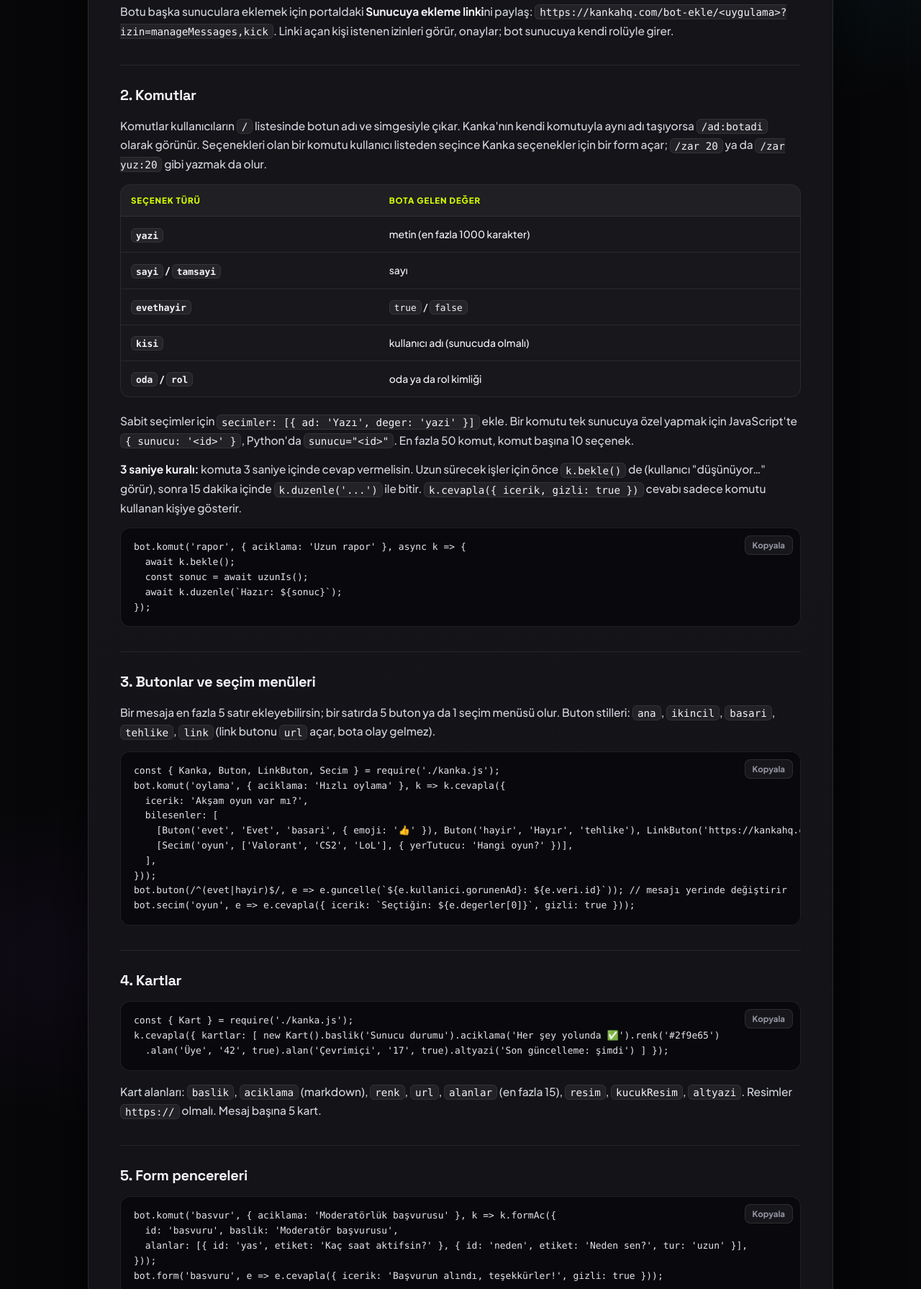
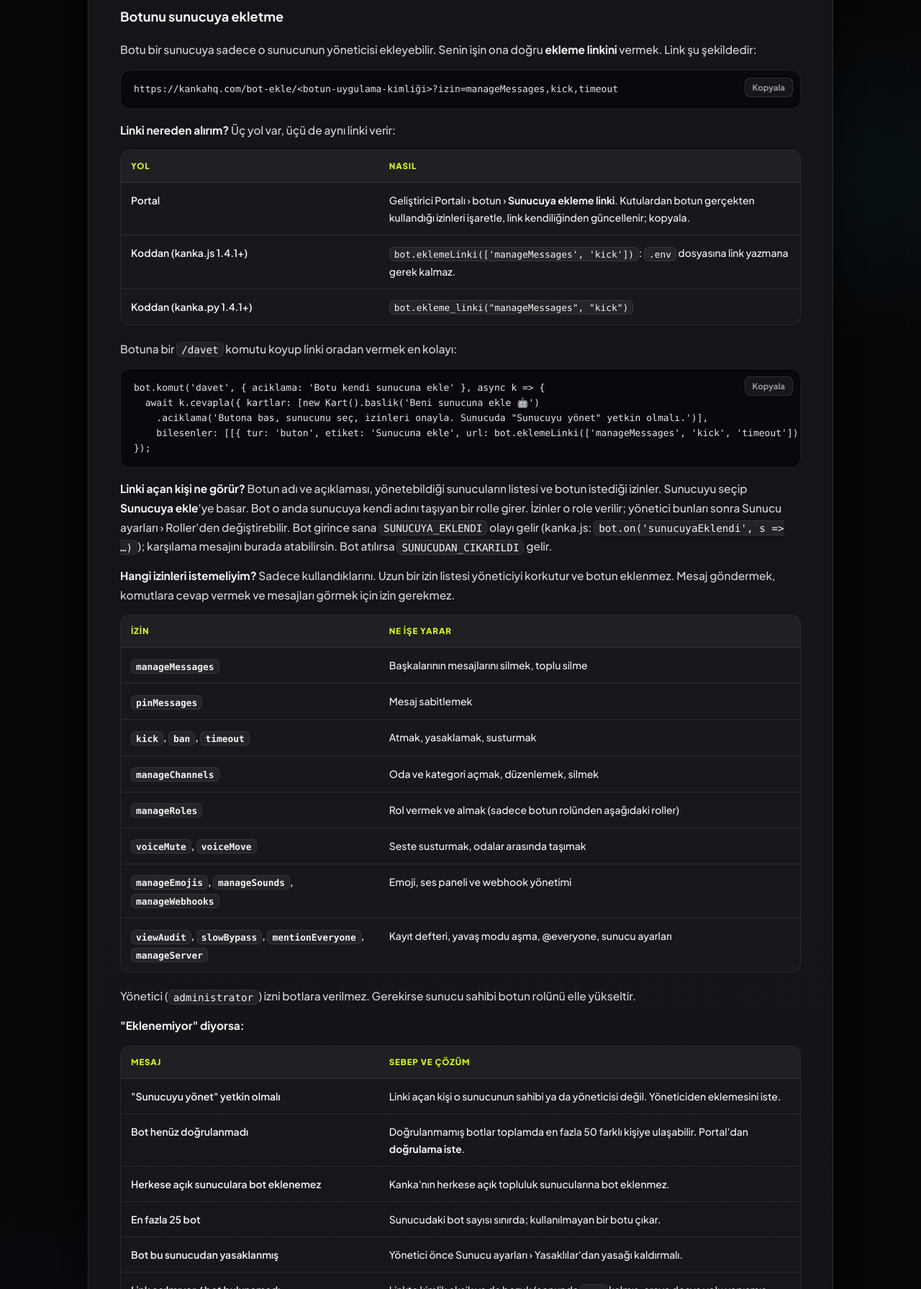
Before and after one commit to Reuskilled/kanka-chat, a website: page public/gelistirici.html in a window 1280 px wide. Shown: the part 2223-4014 px from the top of the page at 72% size. Drawn offline with Linux system fonts and the light colour scheme.

Commit message:
Bot ekleme rehberi ve eklemeLinki (kanka.js / kanka.py 1.4.1) (#70)
- Bot bilgisinde eklemeLinki (HAZIR ve GET /ben); kütüphanelerde
  bot.eklemeLinki([...izinler]) / bot.ekleme_linki(...): .env'e link yazmaya
  gerek kalmıyor
- Geliştirici belgelerinde 'Botunu sunucuya ekletme' rehberi: link nereden
  alınır, /davet komutu örneği, izin tablosu, sık hatalar


Claude-Session: https://claude.ai/code/session_01PYpKKv5TNk59vAndhU7jXR

Co-authored-by: Claude <noreply@anthropic.com>

```diff
--- a/public/gelistirici.html
+++ b/public/gelistirici.html
@@ -410,7 +410,7 @@
         <li>Botunun yaptığından sen sorumlusun. Bot üzerinden para toplamak, premium satmak ve bahis/çekiliş yasak. Ayrıntılar: <a href="/kosullar">Kullanım Şartları, bölüm 6</a>.</li>
       </ul>
     </div>
-    <div class="toc"><a href="#baslangic">1. Başlangıç</a><a href="#komutlar">2. Komutlar</a><a href="#bilesenler">3. Butonlar &amp; Menüler</a><a href="#kartlar">4. Kartlar</a><a href="#formlar">5. Formlar</a><a href="#olaylar">6. Olaylar</a><a href="#durum">Durum</a><a href="#kutuphane">Kütüphane rehberi</a><a href="#rest">7. REST API</a><a href="#gateway">8. Gateway</a><a href="#http">9. HTTP Etkileşimleri</a><a href="#sinirlar">10. Sınırlar</a></div>
+    <div class="toc"><a href="#baslangic">1. Başlangıç</a><a href="#ekleme">Sunucuya ekletme</a><a href="#komutlar">2. Komutlar</a><a href="#bilesenler">3. Butonlar &amp; Menüler</a><a href="#kartlar">4. Kartlar</a><a href="#formlar">5. Formlar</a><a href="#olaylar">6. Olaylar</a><a href="#durum">Durum</a><a href="#kutuphane">Kütüphane rehberi</a><a href="#rest">7. REST API</a><a href="#gateway">8. Gateway</a><a href="#http">9. HTTP Etkileşimleri</a><a href="#sinirlar">10. Sınırlar</a></div>
 
     <h2 id="baslangic">1. Beş dakikada ilk bot</h2>
     <ol>
@@ -443,7 +443,44 @@ async def mesaj(m):
 
 bot.calistir()</pre>
     <div class="note">Token botunun şifresidir. Koda yazma, GitHub'a yükleme. Sızarsa portaldan <b>Token'ı yenile</b>; eskisi anında çalışmaz olur.</div>
-    <p>Botu başka sunuculara eklemek için portaldaki <b>Sunucuya ekleme linki</b>ni paylaş: <code>https://kankahq.com/bot-ekle/&lt;uygulama&gt;?izin=manageMessages,kick</code>. Linki açan kişi istenen izinleri görür, onaylar; bot sunucuya kendi rolüyle girer.</p>
+    <h3 id="ekleme">Botunu sunucuya ekletme</h3>
+    <p>Botu bir sunucuya sadece o sunucunun yöneticisi ekleyebilir. Senin işin ona doğru <b>ekleme linkini</b> vermek. Link şu şekildedir:</p>
+    <pre>https://kankahq.com/bot-ekle/&lt;botun-uygulama-kimliği&gt;?izin=manageMessages,kick,timeout</pre>
+    <p><b>Linki nereden alırım?</b> Üç yol var, üçü de aynı linki verir:</p>
+    <table><tr><th>Yol</th><th>Nasıl</th></tr>
+      <tr><td>Portal</td><td>Geliştirici Portalı › botun › <b>Sunucuya ekleme linki</b>. Kutulardan botun gerçekten kullandığı izinleri işaretle, link kendiliğinden güncellenir; kopyala.</td></tr>
+      <tr><td>Koddan (kanka.js 1.4.1+)</td><td><code>bot.eklemeLinki(['manageMessages', 'kick'])</code>: <code>.env</code> dosyasına link yazmana gerek kalmaz.</td></tr>
+      <tr><td>Koddan (kanka.py 1.4.1+)</td><td><code>bot.ekleme_linki("manageMessages", "kick")</code></td></tr>
+    </table>
+    <p>Botuna bir <code>/davet</code> komutu koyup linki oradan vermek en kolayı:</p>
+    <pre>bot.komut('davet', { aciklama: 'Botu kendi sunucuna ekle' }, async k =&gt; {
+  await k.cevapla({ kartlar: [new Kart().baslik('Beni sunucuna ekle 🤖')
+    .aciklama('Butona bas, sunucunu seç, izinleri onayla. Sunucuda "Sunucuyu yönet" yetkin olmalı.')],
+    bilesenler: [[{ tur: 'buton', etiket: 'Sunucuna ekle', url: bot.eklemeLinki(['manageMessages', 'kick', 'timeout']) }]] });
+});</pre>
+    <p><b>Linki açan kişi ne görür?</b> Botun adı ve açıklaması, yönetebildiği sunucuların listesi ve botun istediği izinler. Sunucuyu seçip <b>Sunucuya ekle</b>'ye basar. Bot o anda sunucuya kendi adını taşıyan bir rolle girer. İzinler o role verilir; yönetici bunları sonra Sunucu ayarları › Roller'den değiştirebilir. Bot girince sana <code>SUNUCUYA_EKLENDI</code> olayı gelir (kanka.js: <code>bot.on('sunucuyaEklendi', s =&gt; …)</code>); karşılama mesajını burada atabilirsin. Bot atılırsa <code>SUNUCUDAN_CIKARILDI</code> gelir.</p>
+    <p><b>Hangi izinleri istemeliyim?</b> Sadece kullandıklarını. Uzun bir izin listesi yöneticiyi korkutur ve botun eklenmez. Mesaj göndermek, komutlara cevap vermek ve mesajları görmek için izin gerekmez.</p>
+    <table><tr><th>İzin</th><th>Ne işe yarar</th></tr>
+      <tr><td><code>manageMessages</code></td><td>Başkalarının mesajlarını silmek, toplu silme</td></tr>
+      <tr><td><code>pinMessages</code></td><td>Mesaj sabitlemek</td></tr>
+      <tr><td><code>kick</code>, <code>ban</code>, <code>timeout</code></td><td>Atmak, yasaklamak, susturmak</td></tr>
+      <tr><td><code>manageChannels</code></td><td>Oda ve kategori açmak, düzenlemek, silmek</td></tr>
+      <tr><td><code>manageRoles</code></td><td>Rol vermek ve almak (sadece botun rolünden aşağıdaki roller)</td></tr>
+      <tr><td><code>voiceMute</code>, <code>voiceMove</code></td><td>Seste susturmak, odalar arasında taşımak</td></tr>
+      <tr><td><code>manageEmojis</code>, <code>manageSounds</code>, <code>manageWebhooks</code></td><td>Emoji, ses paneli ve webhook yönetimi</td></tr>
+      <tr><td><code>viewAudit</code>, <code>slowBypass</code>, <code>mentionEveryone</code>, <code>manageServer</code></td><td>Kayıt defteri, yavaş modu aşma, @everyone, sunucu ayarları</td></tr>
+    </table>
+    <p>Yönetici (<code>administrator</code>) izni botlara verilmez. Gerekirse sunucu sahibi botun rolünü elle yükseltir.</p>
+    <p><b>"Eklenemiyor" diyorsa:</b></p>
+    <table><tr><th>Mesaj</th><th>Sebep ve çözüm</th></tr>
+      <tr><td>"Sunucuyu yönet" yetkin olmalı</td><td>Linki açan kişi o sunucunun sahibi ya da yöneticisi değil. Yöneticiden eklemesini iste.</td></tr>
+      <tr><td>Bot henüz doğrulanmadı</td><td>Doğrulanmamış botlar toplamda en fazla 50 farklı kişiye ulaşabilir. Portal'dan <b>doğrulama iste</b>.</td></tr>
+      <tr><td>Herkese açık sunuculara bot eklenemez</td><td>Kanka'nın herkese açık topluluk sunucularına bot eklenmez.</td></tr>
+      <tr><td>En fazla 25 bot</td><td>Sunucudaki bot sayısı sınırda; kullanılmayan bir botu çıkar.</td></tr>
+      <tr><td>Bot bu sunucudan yasaklanmış</td><td>Yönetici önce Sunucu ayarları › Yasaklılar'dan yasağı kaldırmalı.</td></tr>
+      <tr><td>Link açılmıyor / bot bulunamadı</td><td>Linkte kimlik eksik ya da bozuk (sonunda <code>...</code> kalmış, araya dosya yolu yapışmış gibi). Linki Portal'dan ya da <code>bot.eklemeLinki()</code> ile yeniden al, elle yazma.</td></tr>
+    </table>
+    <div class="note">Ekleme linki gizli değildir, istediğin yerde paylaşabilirsin. <b>Token</b> ise gizlidir: linkle karıştırma, ekran görüntüsünde bile gösterme.</div>
 
     <h2 id="komutlar">2. Komutlar</h2>
     <p>Komutlar kullanıcıların <code>/</code> listesinde botun adı ve simgesiyle çıkar. Kanka'nın kendi komutuyla aynı adı taşıyorsa <code>/ad:botadi</code> olarak görünür. Seçenekleri olan bir komutu kullanıcı listeden seçince Kanka seçenekler için bir form açar; <code>/zar 20</code> ya da <code>/zar yuz:20</code> gibi yazmak da olur.</p>
--- a/public/sdk/kanka.js
+++ b/public/sdk/kanka.js
@@ -6,7 +6,7 @@
 //   bot.komut('zar', { aciklama: 'Zar at' }, k => k.cevapla(`🎲 ${1 + Math.floor(Math.random() * 6)}`));
 //   bot.baglan();
 'use strict';
-const SURUM = '1.4.0';
+const SURUM = '1.4.1';
 const EventEmitter = require('events');
 
 class KankaHata extends Error { constructor(mesaj, durum, veri) { super(mesaj); this.name = 'KankaHata'; this.durum = durum; this.veri = veri; } }
@@ -82,6 +82,8 @@ class Kanka extends EventEmitter {
   uye(sunucu, kisi) { return this.api('GET', `/sunucular/${sunucu}/uyeler/${kod(kisi)}`); }
   oda(id) { return this.api('GET', `/odalar/${kod(id)}`); }
   // Oda yönetimi (botun "manageChannels" izni gerekir). tur: 'text' | 'voice' | 'stage' | 'forum'
+  /** Botu sunucuya ekleme linki (Portal'daki linkle aynı). izinler: ['manageMessages', 'kick', ...] */
+  eklemeLinki(izinler = []) { if (!this.ben) throw new Error('Önce bağlan: eklemeLinki "hazir" olayından sonra kullanılabilir'); const l = this.ben.eklemeLinki || `${this.adres}/bot-ekle/${this.ben.id}`; return izinler.length ? `${l}?izin=${izinler.join(',')}` : l; }
   odalar(sunucu) { return this.api('GET', `/sunucular/${kod(sunucu)}/odalar`); }
   odaOlustur(sunucu, ayar = {}) { if (typeof ayar === 'string') ayar = { ad: ayar }; return this.api('POST', `/sunucular/${kod(sunucu)}/odalar`, ayar); }
   odaDuzenle(oda, ayar = {}) { return this.api('PATCH', `/odalar/${kod(oda)}`, ayar); }
```
Also changed, not shown: server.js, 1 other file.
